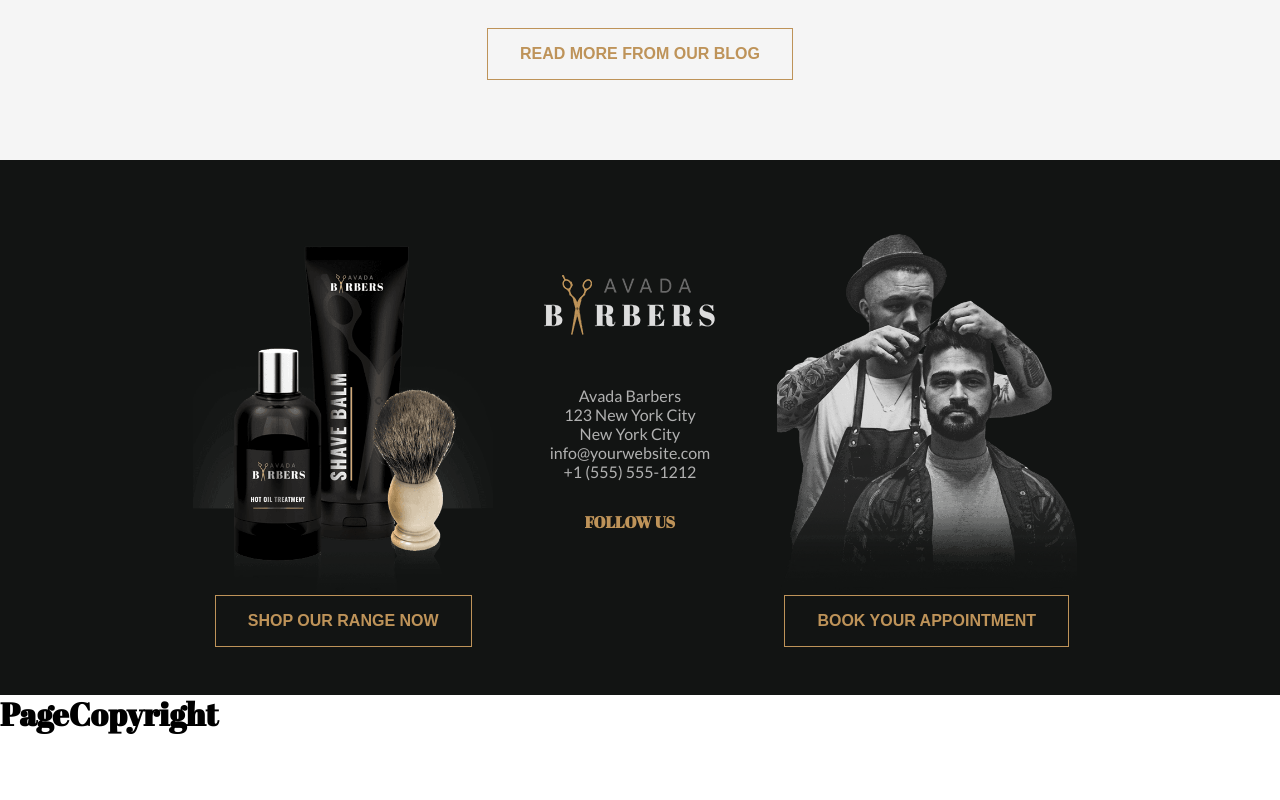
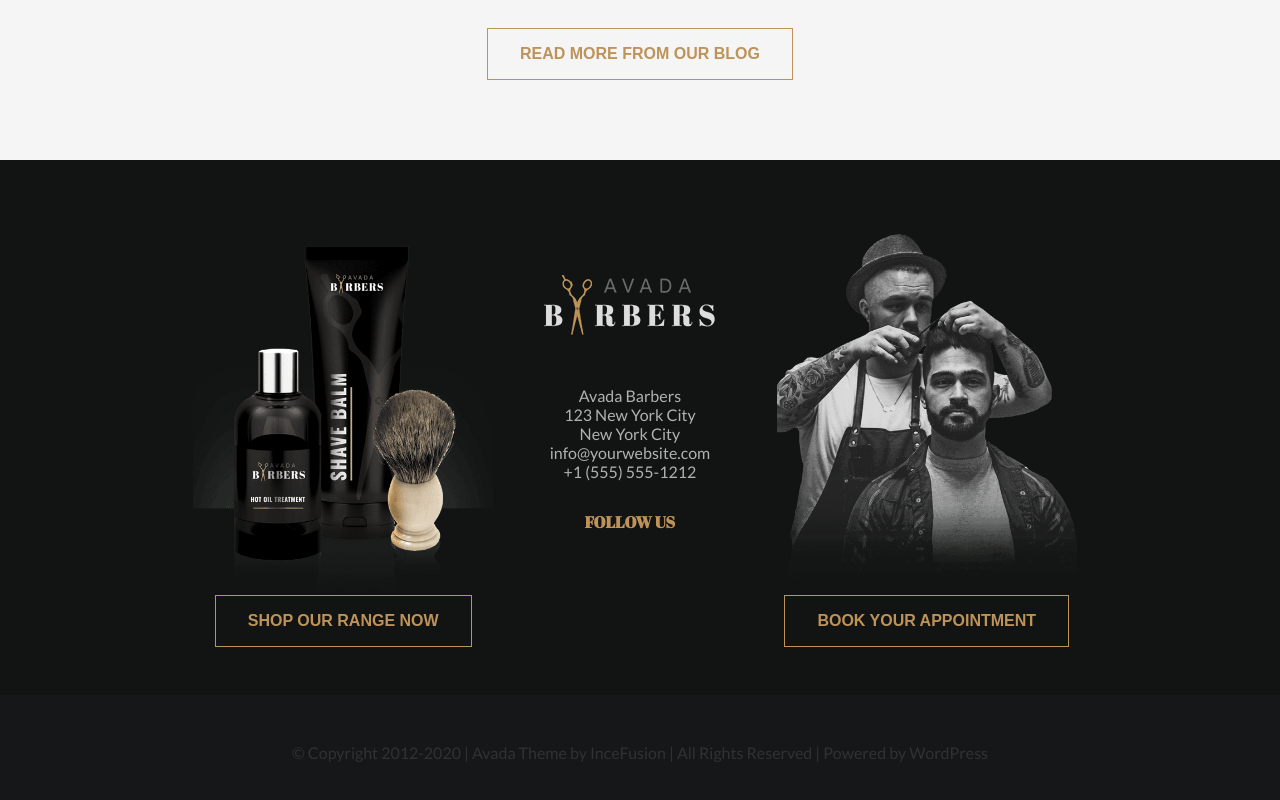
Before and after one commit to Stefano-In91/proj-html-vuejs, a Vue app: page / in a window 1280 px wide. Shown: the part 4397-5197 px from the top of the page. Before the commit the page ends 5132 px from the top, so only its background shows below. Built offline with nearby package versions, Linux system fonts and the light colour scheme.

Commit message:
adds copyright section

```diff
--- a/src/components/footer-components/PageCopyright.vue
+++ b/src/components/footer-components/PageCopyright.vue
@@ -1,11 +1,29 @@
 <script>
 export default {
   name: "PageCopyright",
+  data() {
+    return {
+      copyright: "© Copyright 2012-2020",
+      theme: "Avada Theme by InceFusion",
+      rights: "All Rights Reserved",
+      powered_by: "Powered by WordPress",
+    };
+  },
 };
 </script>
 
 <template>
-  <h1>PageCopyright</h1>
+  <section id="copyright" class="text-center">
+    <p>{{ copyright }} | {{ theme }} | {{ rights }} | {{ powered_by }}</p>
+  </section>
 </template>
 
-<style lang="scss" scoped></style>
+<style lang="scss" scoped>
+#copyright {
+  padding: 3rem 0;
+  background-color: var(--copyright-color);
+  p {
+    color: rgba(169, 169, 169, 0.185);
+  }
+}
+</style>
```
